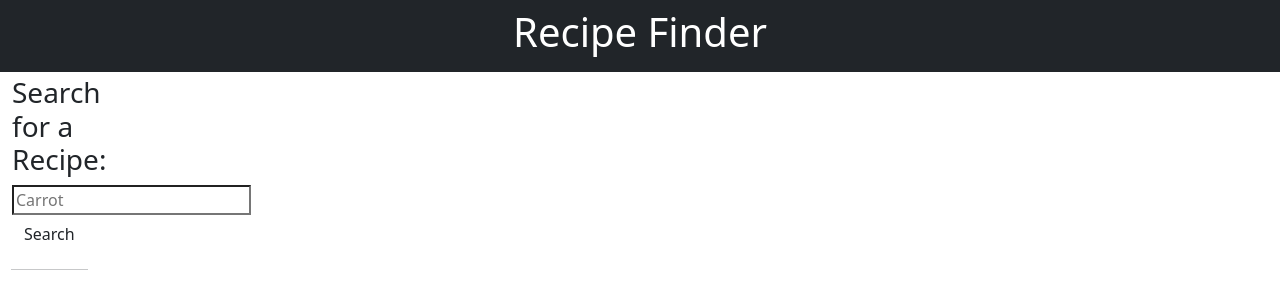
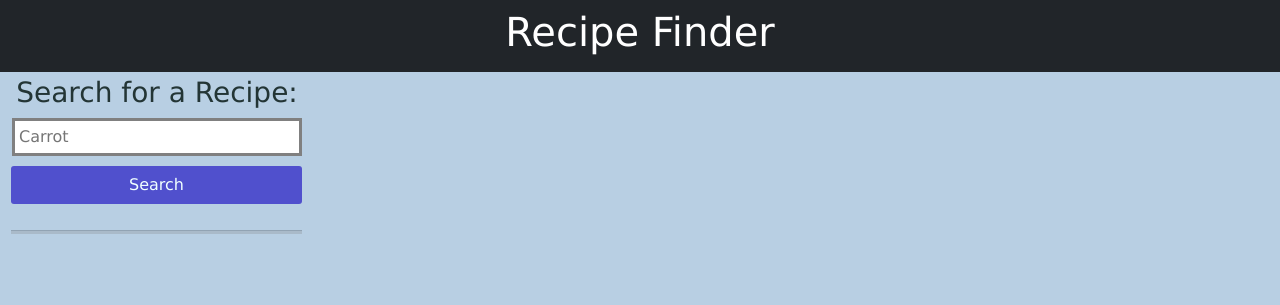
Before and after one commit to dalabi91/Recipe-finder, a plain HTML site: page index.html in a window 1280 px wide. Drawn offline with nearby package versions, Linux system fonts and the light colour scheme.

Commit message:
added some style.css

```diff
--- a/assets/style.css
+++ b/assets/style.css
@@ -0,0 +1,63 @@
+* {
+  font-family: Verdana, Geneva, Tahoma, sans-serif;
+  margin: 0;
+  padding: 0;
+  box-sizing: border-box;
+}
+body {
+  background-color: rgb(184, 207, 227);
+}
+
+/* header */
+/* header {
+
+    background-color: #6a5aa5ea;
+  } */
+
+/* aside styling */
+aside {
+  /* width: 350px; */
+  text-align: center;
+}
+
+#form-heading {
+  color: rgb(35, 53, 53);
+}
+
+.form-input {
+  width: 100%;
+  border: solid 3px grey;
+  padding: 4px;
+}
+
+.input-group {
+  flex-direction: column;
+}
+.btn {
+  background-color: rgb(80, 80, 205);
+  color: azure;
+  border-radius: 3px;
+  width: 100%;
+  margin: 10px 0px 10px 0px;
+}
+
+hr {
+  border-bottom: grey solid;
+}
+
+/* #search-button:hoover,
+    .list-group button {
+      transition: 0.3s;
+      color: rgb(116, 181, 238);
+    } */
+
+.list-recipe {
+  /* background-color: rgb(56, 119, 174); */
+
+  font-size: 18px;
+}
+
+.row.mt-3 {
+  background-color: rgb(67, 120, 167);
+  border-radius: 5px;
+}
--- a/index.html
+++ b/index.html
@@ -1,23 +1,33 @@
 <!DOCTYPE html>
 <html lang="en-gb">
-
   <head>
     <meta charset="UTF-8" />
     <meta name="viewport" content="width=device-width, initial-scale=1.0" />
     <meta http-equiv="X-UA-Compatible" content="ie=edge" />
-  <link href="https://cdn.jsdelivr.net/npm/bootstrap@5.3.2/dist/css/bootstrap.min.css" rel="stylesheet" integrity="sha384-T3c6CoIi6uLrA9TneNEoa7RxnatzjcDSCmG1MXxSR1GAsXEV/Dwwykc2MPK8M2HN" crossorigin="anonymous">
+    <link
+      href="https://cdn.jsdelivr.net/npm/bootstrap@5.3.2/dist/css/bootstrap.min.css"
+      rel="stylesheet"
+      integrity="sha384-T3c6CoIi6uLrA9TneNEoa7RxnatzjcDSCmG1MXxSR1GAsXEV/Dwwykc2MPK8M2HN"
+      crossorigin="anonymous"
+    />
     <link rel="stylesheet" href="./assets/style.css" />
     <title>recipe Dashboard</title>
   </head>
 
   <body>
-  <header class="container-fluid text-center text-white bg-dark p-2 recipe-header">
+    <header
+      class="container-fluid text-center text-white bg-dark p-2 recipe-header"
+    >
       <h1>Recipe Finder</h1>
     </header>
 
     <!-- max-width for ultra wide resolutions -->
-  <div class="container-fluid row" id="main-container" style="max-width: 1400px">
-    <div class="col-lg-3 col-md-3">
+    <div
+      class="container-fluid row"
+      id="main-container"
+      style="max-width: 1400px"
+    >
+      <!-- <div class="col-lg-3 col-md-3"> -->
       <aside class="col-lg-3 pb-3">
         <h2 id="form-heading" class="mt-1 h3 form-label">
           Search for a Recipe:
@@ -25,10 +35,21 @@
         <form id="search-form" class="form">
           <div class="form-inline form-group">
             <div class="input-group">
-              <input class="form-input recipe-search" type="text" id="search-input" placeholder="Carrot"
-                aria-labelledby="form-heading" aria-controls="recipe ingrident" />
+              <input
+                class="form-input recipe-search"
+                type="text"
+                id="search-input"
+                placeholder="Carrot"
+                aria-labelledby="form-heading"
+                aria-controls="recipe ingrident"
+              />
               <div class="input-group-append">
-                <button type="button" class="btn search-button" id="search-button" aria-label="submit search">
+                <button
+                  type="button"
+                  class="btn search-button"
+                  id="search-button"
+                  aria-label="submit search"
+                >
                   Search
                 </button>
                 <hr class="hr recipe-hr" />
@@ -38,16 +59,19 @@
         </form>
         <div class="list-recipe" id="history"></div>
       </aside>
-    </div>
+      <!-- </div> -->
       <div class="col-lg-9 col-md-9" id="rightColumnsForCards"></div>
     </div>
 
-  <script src="https://cdn.jsdelivr.net/npm/bootstrap@5.3.2/dist/js/bootstrap.bundle.min.js" integrity="sha384-C6RzsynM9kWDrMNeT87bh95OGNyZPhcTNXj1NW7RuBCsyN/o0jlpcV8Qyq46cDfL" crossorigin="anonymous"></script>
+    <script
+      src="https://cdn.jsdelivr.net/npm/bootstrap@5.3.2/dist/js/bootstrap.bundle.min.js"
+      integrity="sha384-C6RzsynM9kWDrMNeT87bh95OGNyZPhcTNXj1NW7RuBCsyN/o0jlpcV8Qyq46cDfL"
+      crossorigin="anonymous"
+    ></script>
     <!-- Day.js -->
     <script src="https://cdn.jsdelivr.net/npm/dayjs@1/dayjs.min.js"></script>
     <!-- jQuery -->
     <script src="https://cdnjs.cloudflare.com/ajax/libs/jquery/3.2.1/jquery.min.js"></script>
     <script src="./assets/script.js"></script>
   </body>
-
 </html>
```
Lines whose indentation alone changed are shown as unchanged.
